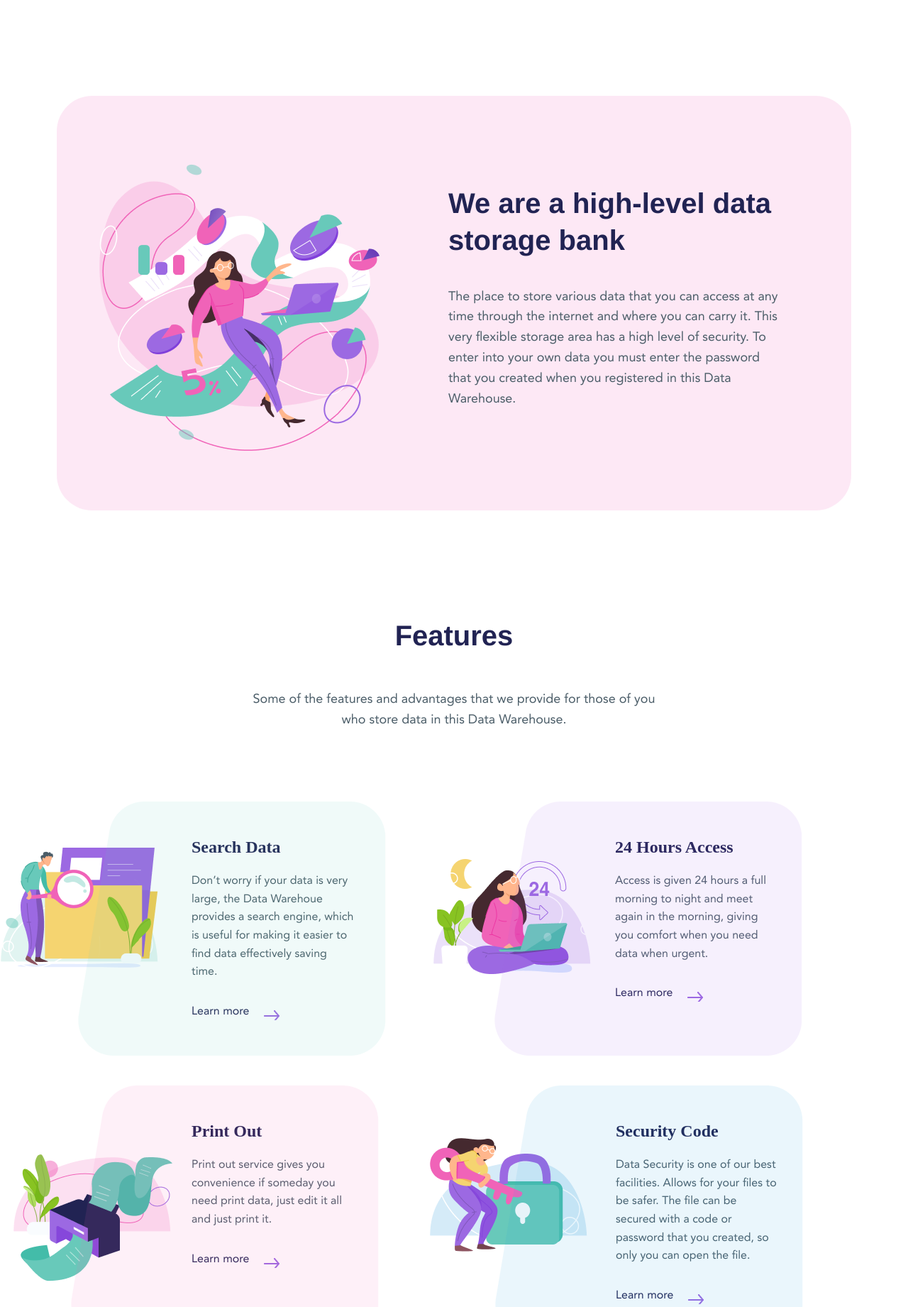
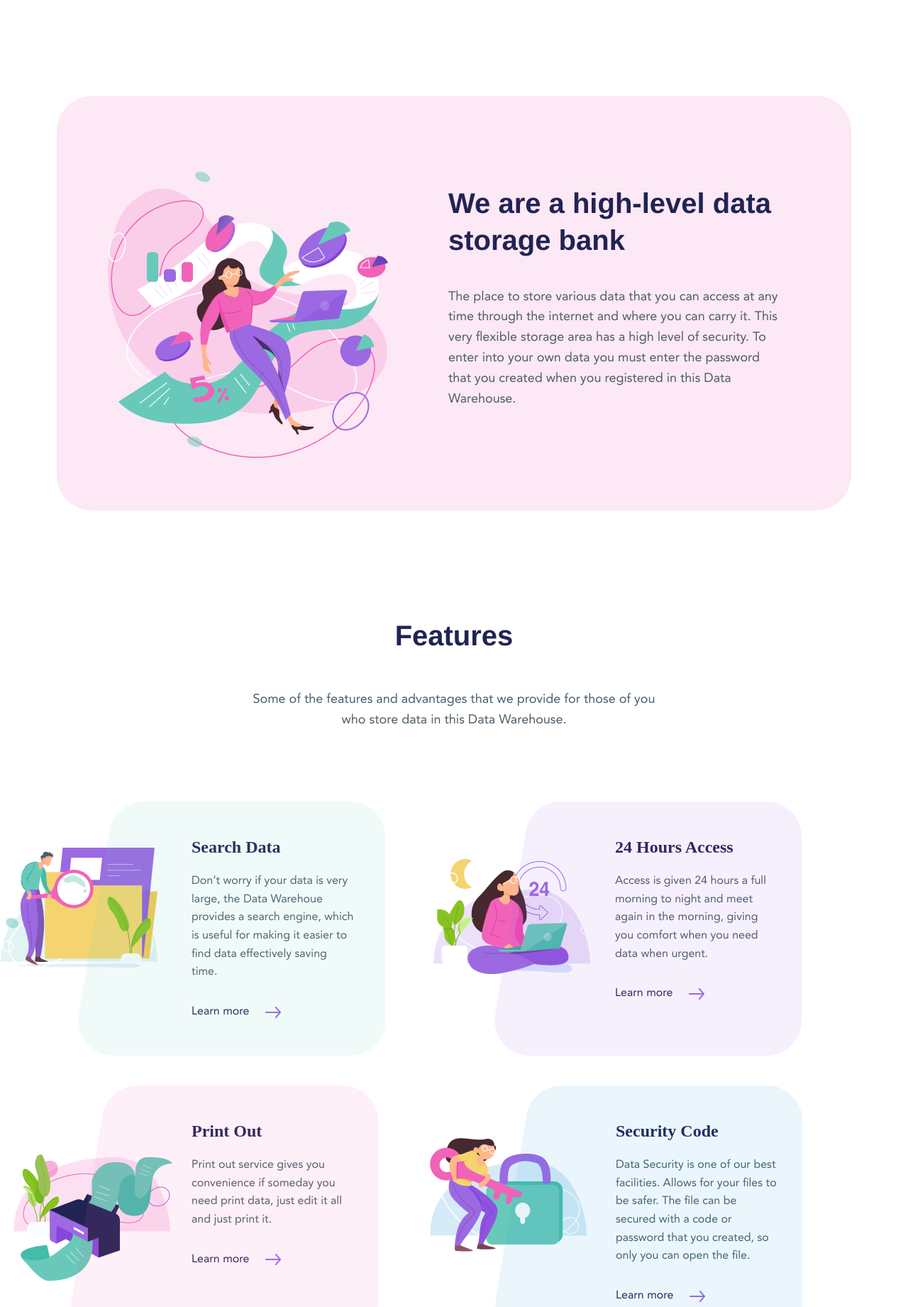
Before and after one commit to zakhro-yusupova/data-warehouse, a plain HTML site: page index.html in a window 1280 px wide. Shown: the part 780-2621 px from the top of the page at 71% size. Drawn offline with nearby package versions, Linux system fonts and the light colour scheme.

Commit message:
Add all new styles

```diff
--- a/scss/blocks/_features.scss
+++ b/scss/blocks/_features.scss
@@ -158,16 +158,6 @@
 margin-top: 49px;
 }
 
-.features__item-link{
-  text-decoration: none;
-  color: $title-color;
-  line-height: 160%;
-
-  :nth-child(3){
-    margin-top: 60px;
-  }
-}
-
 .features__item-title{
   font-family:" Helvetica";
   font-size: 24px;
@@ -181,24 +171,16 @@ margin-top: 49px;
   color: $text-color;
   margin: 0;
   margin: 20px 0 30px;
-
 }
 
-
 .features__item-link{
+  display: flex;
+  align-items: center;
   color: $title-color;
   line-height: 160%;
+  text-decoration: none;
   position: relative;
-
-  &::after{
-    content: "";
-    display: block;
-    position: absolute;
     background-image: url("../images/arrow.png");
     background-repeat: no-repeat;
-    width: 28px;
-    height: 14px;
-    top: 10px;
-    right: 100px;
+    background-position: calc(50%);
   }
-}
--- a/scss/blocks/_footer.scss
+++ b/scss/blocks/_footer.scss
@@ -93,10 +93,7 @@
   &:hover{
     color: #F063B8;
   }
-
-
 }
-
 
 .footer__link-sublist{
   list-style-type: none;
@@ -113,7 +110,6 @@
   line-height: 160%;
   color: $title-color;
   text-decoration: none;
-
 
   &:hover{
     color: $purple-color;
@@ -132,6 +128,7 @@
 
 .footer__social-link{
   display: block;
+  text-align: center;
   width: 60px;
   height: 60px;
   border-radius: 50px;
--- a/scss/blocks/_save.scss
+++ b/scss/blocks/_save.scss
@@ -19,6 +19,7 @@
     right: -110px;
   }
 }
+
 .save__info{
   width: 645px;
 }
--- a/scss/blocks/_site-header.scss
+++ b/scss/blocks/_site-header.scss
@@ -9,6 +9,7 @@
 }
 
 .site-header__menu{
+  width: 100%;
   display: flex;
   align-items: center;
 }
@@ -20,7 +21,7 @@
 .site-header__list{
   display: flex;
   align-items: center;
-  margin-right: 370px;
+  margin-right:auto;
   list-style-type: none;
 
 }
--- a/scss/blocks/_storage.scss
+++ b/scss/blocks/_storage.scss
@@ -10,20 +10,9 @@
   align-items: center;
   justify-content: flex-end;
   padding: 125px 93px;
-  position: relative;
-
-  &::before{
-    content: "";
-    display: block;
-    position: absolute;
-    background-image: url("../images/data-storage.png");
-    background-repeat: no-repeat;
-    width: 477px;
-    height: 504px;
-    top: 30px;
-    left: 0;
-
-  }
+  background-image: url("../images/data-storage.png");
+  background-repeat: no-repeat;
+  background-position: calc(50% - 310px) calc(50%);
 }
 
 .storage__info{
```
Also changed, not shown: css/main.css, 1 other file.
